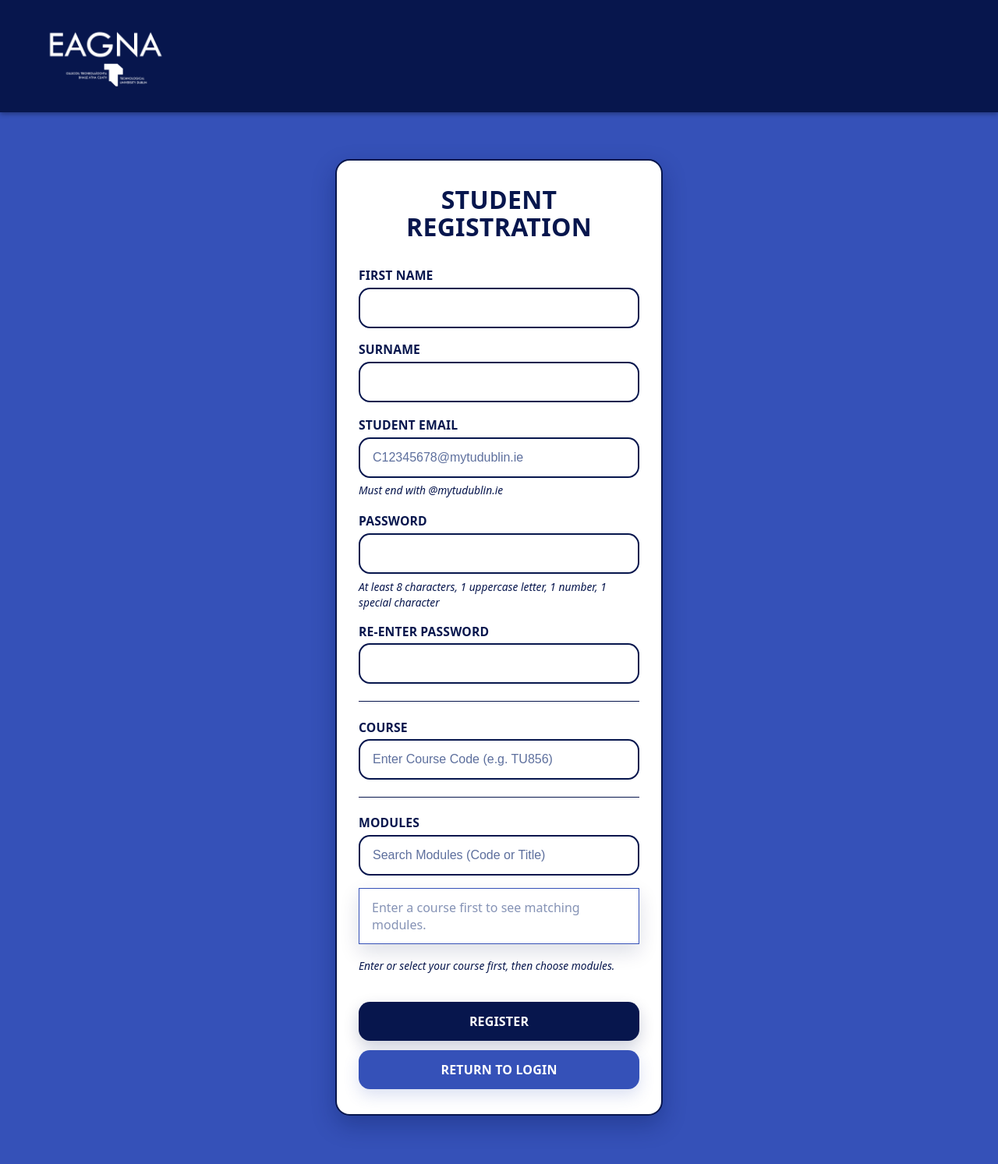
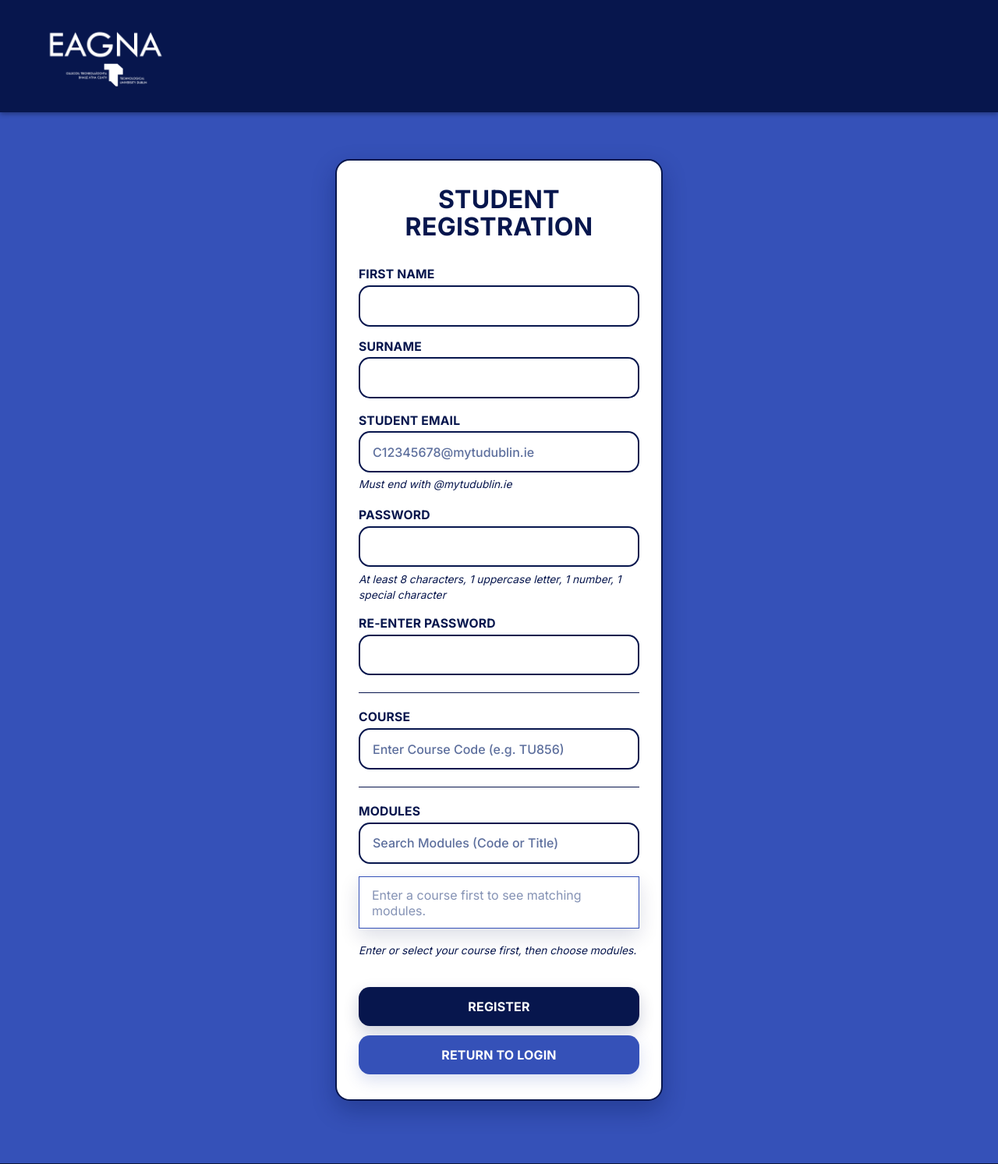
Before and after one commit to cdavis471/Eagna-FYP-TU856, a Django app: page /register/ in a window 1280 px wide. Shown: the top 1493 px of the page at 78% size. Run offline with Django 5.2, Linux system fonts and the light colour scheme; parts of the project's set-up code (start-up, migrations or seed data) failed here and were passed over; some libraries are stand-ins or nearby versions.

Commit message:
Cleaning UI - Default Font Change

```diff
--- a/src/static/accounts/styles.css
+++ b/src/static/accounts/styles.css
@@ -40,8 +40,8 @@ body {
 
 body {
   margin: 0;
-  font-family: system-ui, -apple-system, BlinkMacSystemFont, "Segoe UI",
-    sans-serif;
+  font-family: "Inter", system-ui, -apple-system, BlinkMacSystemFont, "Segoe UI", sans-serif;
+  font-weight: 400;
   background-color: var(--bg-main);
   color: var(--text-on-dark);
   display: flex;
@@ -2249,6 +2249,37 @@ Registration Form - Final UI
 }
 
 /*
+===========================
+Font Adjustments - Final UI
+===========================
+*/
+
+h1, h2, h3,
+.auth-title,
+.registration-title {
+  font-weight: 800;
+}
+
+label,
+.form-label,
+.auth-subtitle {
+  font-weight: 600;
+}
+
+.auth-action-button,
+button {
+  font-family: inherit;
+  font-weight: 700;
+}
+
+input,
+select,
+textarea {
+  font-family: inherit;
+  font-weight: 400;
+}
+
+/*
 ===============================
 Responsive Tweaks - Unfinished
 ===============================
--- a/src/templates/accounts/base.html
+++ b/src/templates/accounts/base.html
@@ -7,6 +7,10 @@
   {% load static %}
   <!-- Specify the character encoding used for the document -->
   <meta charset="UTF-8" />
+  <!-- Preconnect to Google Fonts -->
+  <link rel="preconnect" href="https://fonts.googleapis.com">
+  <link rel="preconnect" href="https://fonts.gstatic.com" crossorigin>
+  <link href="https://fonts.googleapis.com/css2?family=Inter:wght@400;500;600;700;800&display=swap" rel="stylesheet">
   <!-- Define the contents of the <title> element, allowing child templates to override -->
   <title>{% block title %}Eagna VLE{% endblock %}</title>
   <!-- Link to the main stylesheet for the accounts app using Django's static file system -->
```
